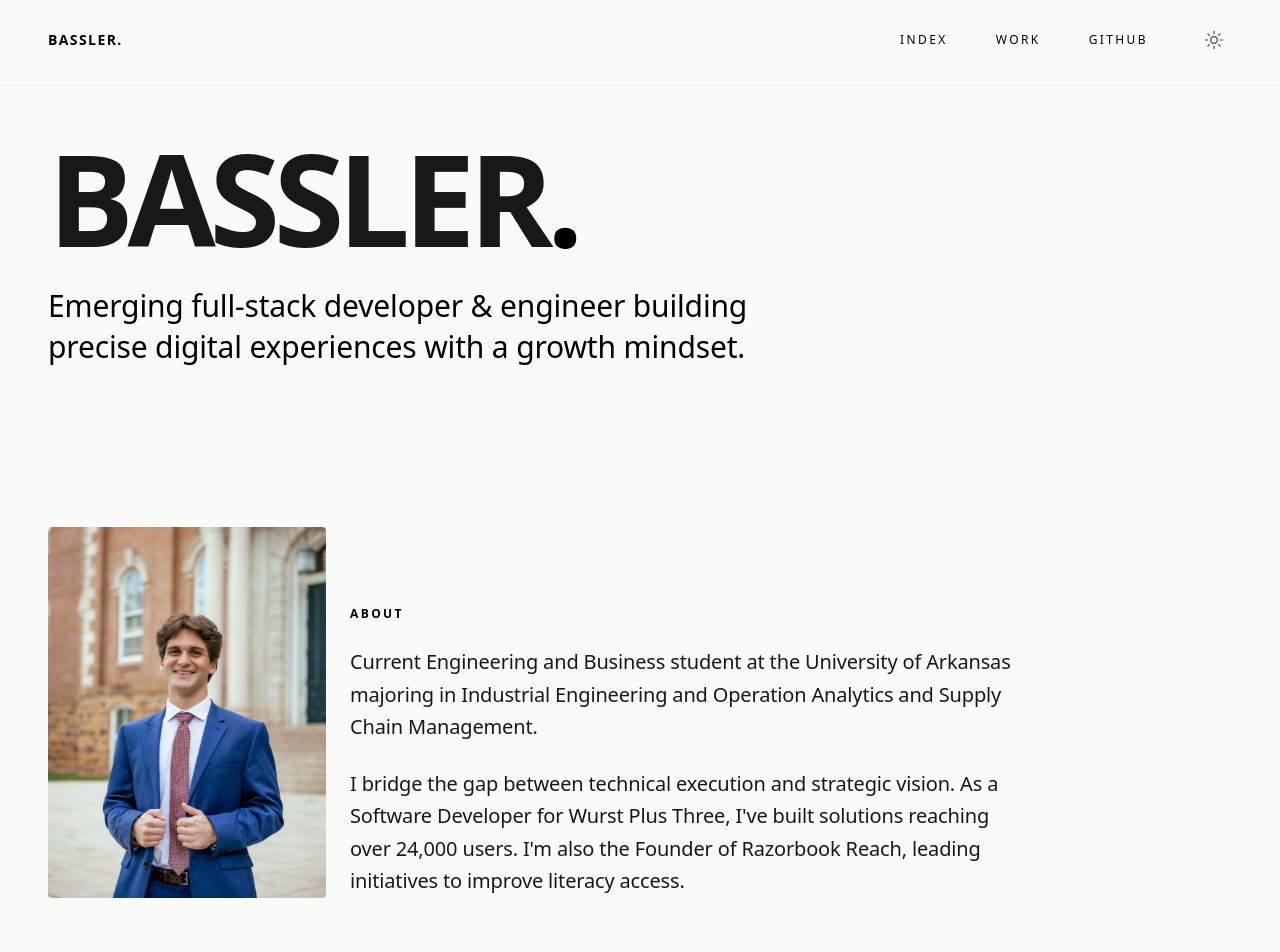
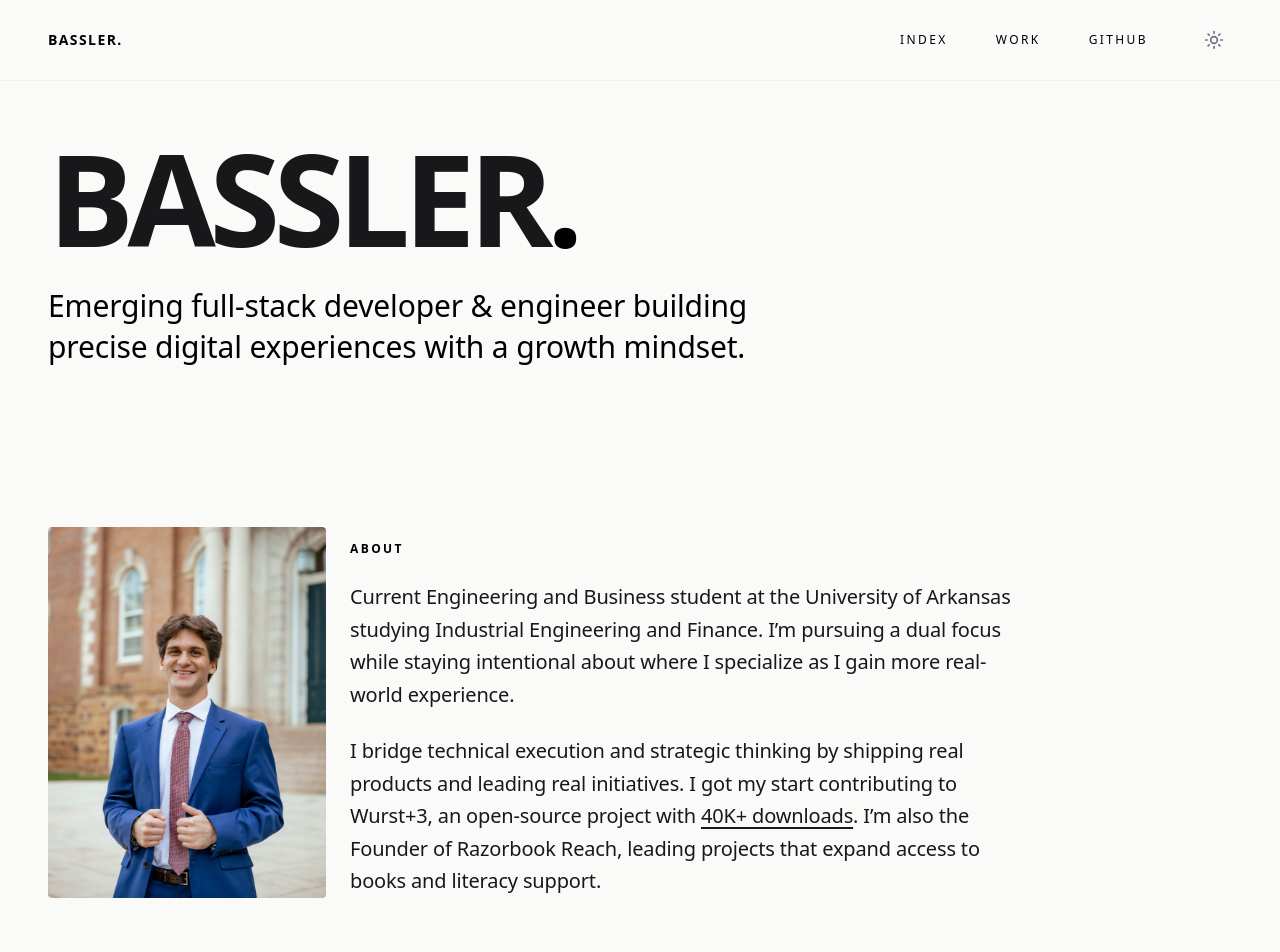
Before and after one commit to basssler/bassler-me, a Next.js app: page / in a window 1280 px wide. Shown: the top 952 px of the page. Built offline with nearby package versions, Linux system fonts and the light colour scheme.

Commit message:
Update About section content on homepage
Revised the About section to reflect updated academic focus and more accurately describe project contributions. Added a link to the Wurst+3 GitHub repository and clarified the impact of Razorbook Reach.

```diff
--- a/src/app/page.tsx
+++ b/src/app/page.tsx
@@ -27,10 +27,19 @@ export default function Home() {
           <h2 className="text-xs font-bold uppercase tracking-[0.2em] mb-6 !text-black dark:!text-white">About</h2>
           <div className="space-y-6 text-lg md:text-xl font-light leading-relaxed max-w-2xl">
             <p>
-              Current Engineering and Business student at the University of Arkansas majoring in Industrial Engineering and Operation Analytics and Supply Chain Management.
+              Current Engineering and Business student at the University of Arkansas studying Industrial Engineering and Finance. I’m pursuing a dual focus while staying intentional about where I specialize as I gain more real-world experience.
             </p>
             <p>
-              I bridge the gap between technical execution and strategic vision. As a Software Developer for Wurst Plus Three, I've built solutions reaching over 24,000 users. I'm also the Founder of Razorbook Reach, leading initiatives to improve literacy access.
+              I bridge technical execution and strategic thinking by shipping real products and leading real initiatives. I got my start contributing to Wurst+3, an open-source project with{" "}
+              <a
+                href="https://github.com/WurstPlus/wurst-plus-three"
+                target="_blank"
+                rel="noopener noreferrer"
+                className="underline underline-offset-4 hover:opacity-70 transition-opacity"
+              >
+                40K+ downloads
+              </a>
+              . I’m also the Founder of Razorbook Reach, leading projects that expand access to books and literacy support.
             </p>
           </div>
         </div>
```
